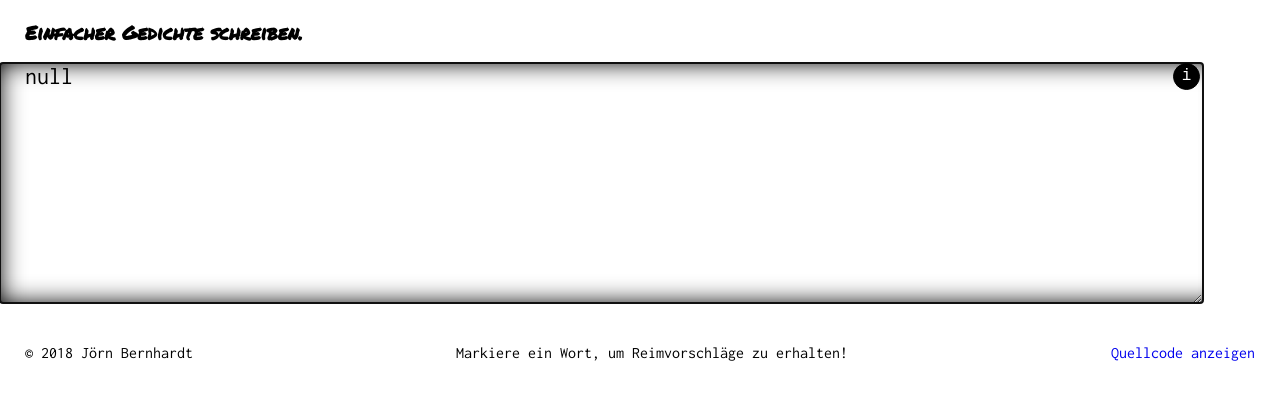
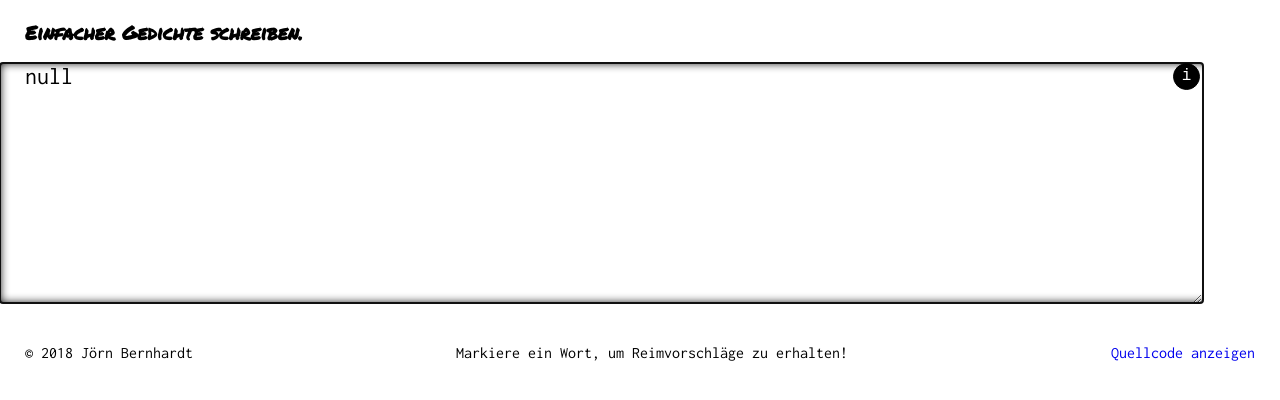
Before and after one commit to Narigo/reimemonster, a website with bundled scripts: page index.html in a window 1280 px wide. Shown: the part 96-496 px from the top of the page. Built offline with nearby package versions, Linux system fonts and the light colour scheme.

Commit message:
Make shadow smaller, remove unnecessary css
Signed-off-by: Joern Bernhardt <joern.bernhardt@googlemail.com>

```diff
--- a/index.html
+++ b/index.html
@@ -23,22 +23,6 @@
       --colors-text: #000000;
       --colors-subtle-text: #D0D0D0;
 
-      /*
-      --background-color: var(--colors-creativity-bright);
-      --highlight-color: var(--colors-creativity-shade);
-      --highlight2-color: var(--colors-creativity-dark);
-      --main-color: var(--colors-creativity-main);
-
-      --helper-text-color: var(--colors-productivity-dark);
-      --helper-background-color: var(--colors-creativity-bright);
-
-      --header-background-color: var(--colors-productivity-bright);
-      --header-text-color: var(--colors-productivity-dark);
-
-      --footer-background-color: var(--colors-productivity-bright);
-      --footer-text-color: var(--colors-productivity-dark);
-      */
-
       --background-color: var(--colors-background);
       --highlight-color: var(--colors-creativity-light);
       --highlight2-color: var(--colors-productivity-light);
@@ -58,7 +42,7 @@
       --regular-font: 'Inconsolata', monospace;
       --title-font: 'Permanent Marker', cursive;
 
-      --shadow-width: 25px;
+      --shadow-width: 10px;
     }
 
     html, body {
```
